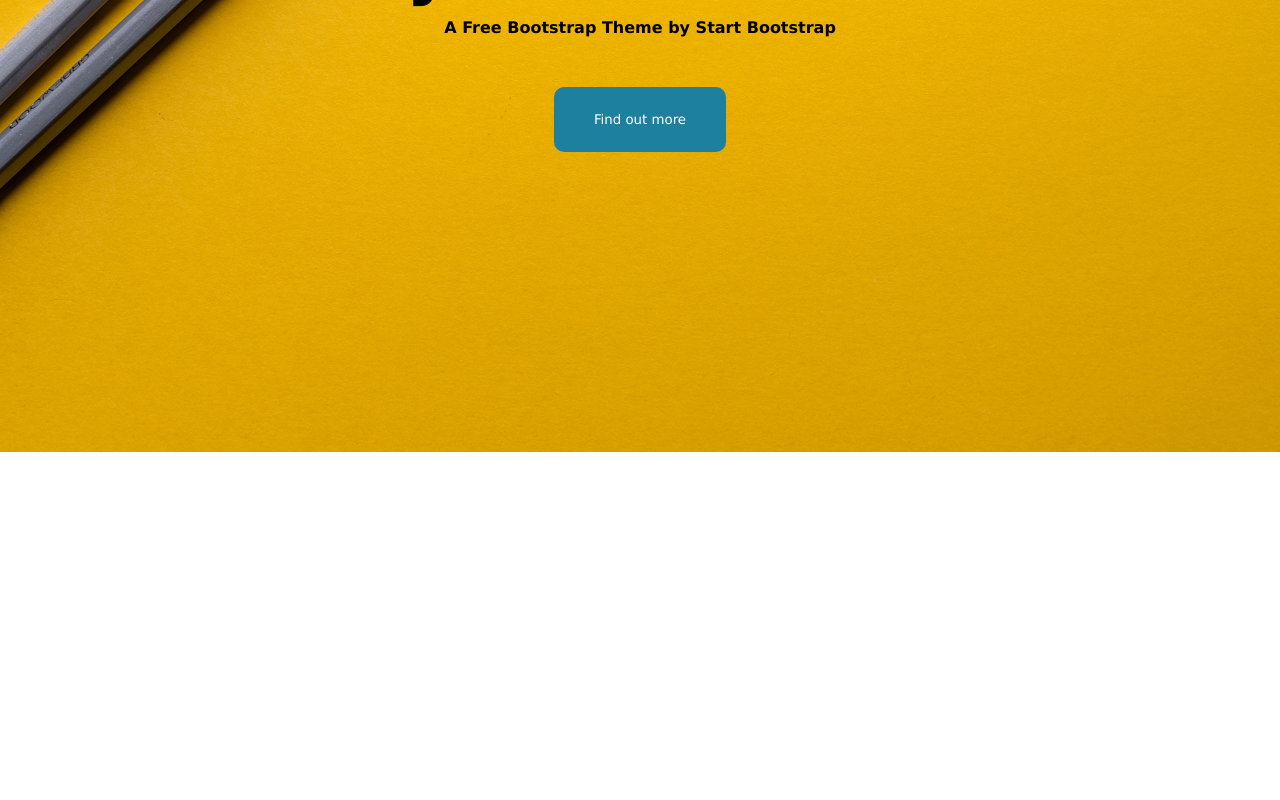
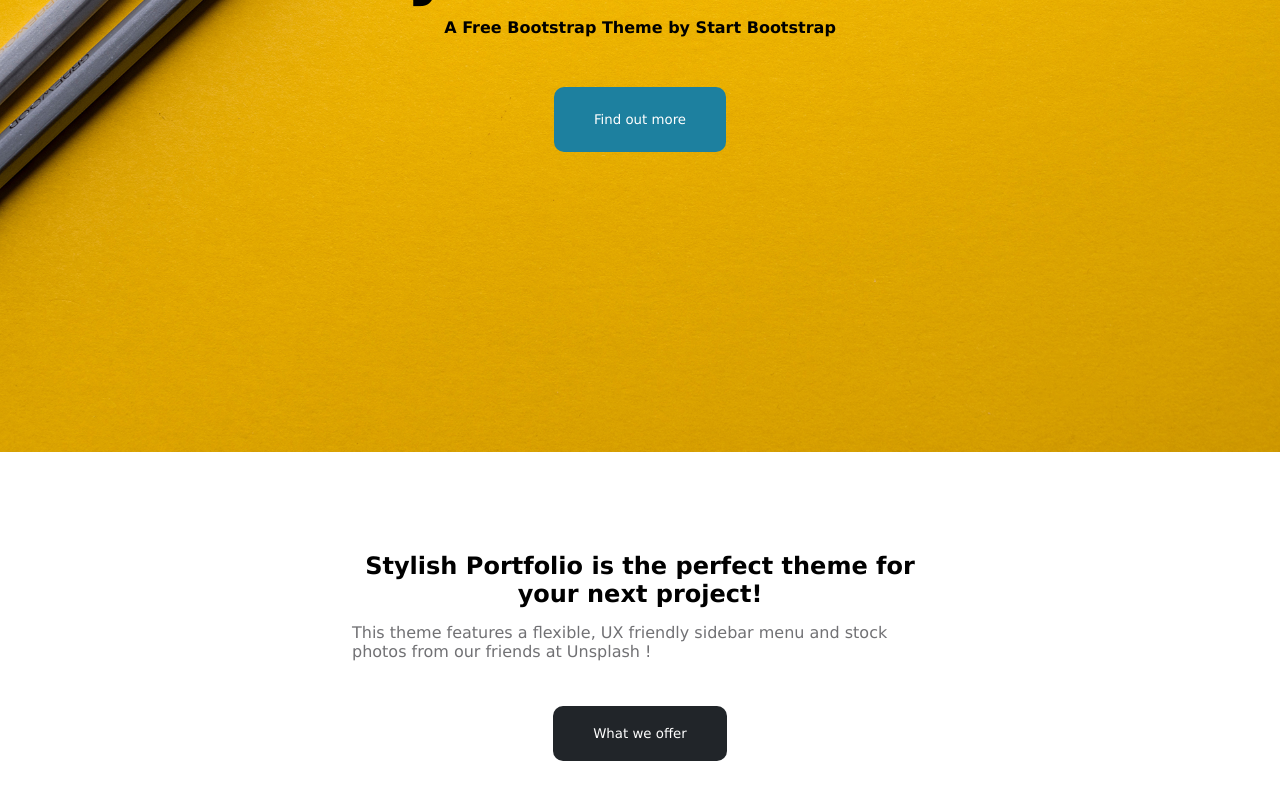
Before and after one commit to yaliyev/react-style-template, a React (Vite) app in the folder react-style-template-project/: page / in a window 1280 px wide. Shown: the part 384-1184 px from the top of the page. Before the commit the page ends 836 px from the top, so only its background shows below. Built offline with nearby package versions, Linux system fonts and the light colour scheme.

Commit message:
subheader has been completed

```diff
--- a/react-style-template-project/src/App.jsx
+++ b/react-style-template-project/src/App.jsx
@@ -2,6 +2,7 @@ import React from 'react'
 import { useState } from 'react'
 import Hero from './components/Hero'
 import "../src/styles/reset.css"
+import SubHero from './components/SubHero'
 
 function App() {
 
@@ -9,6 +10,7 @@ function App() {
   return (
     <>
       <Hero heroTitle={"Stylish Portfolio"} heroText={"A Free Bootstrap Theme by Start Bootstrap"} heroButtonText={"Find out more"} />
+      <SubHero subHeroTitle={"Stylish Portfolio is the perfect theme for your next project!"} subHeroText={"This theme features a flexible, UX friendly sidebar menu and stock photos from our friends at Unsplash !"}  subHeroButtonText="What we offer" />
     </>
   )
 }
--- /dev/null
+++ b/react-style-template-project/src/components/SubHero.jsx
@@ -0,0 +1,26 @@
+import React from 'react'
+import "../styles/subhero.css"
+
+const SubHero = ({subHeroTitle,subHeroText,subHeroButtonText}) => {
+  return (
+    <div className='subhero'>
+
+        <div className="subhero-box">
+             <div className="subhero-title">
+             {subHeroTitle}
+             </div>
+             <div className="subhero-elements">
+              <p>
+                {subHeroText}
+              </p>
+             </div>
+             <div className="subhero-button-box">
+                <button className='subhero-button'>{subHeroButtonText}</button>
+             </div>
+        </div>
+
+    </div>
+  )
+}
+
+export default SubHero
--- /dev/null
+++ b/react-style-template-project/src/styles/subhero.css
@@ -0,0 +1,51 @@
+.subhero{
+    width: 100%;
+    position: relative;
+    background-color: white;
+    padding-block: 100px;
+}
+.subhero-box{
+    width: 45%;
+    position: relative;
+    left: calc(50% - 22.5%);
+}
+.subhero-title{
+    font-size: 24px;
+    font-weight: 600;
+    text-align: center;
+}
+.subhero-elements{
+    margin-top: 15px;
+    color: rgb(113, 113, 116);
+}
+.subhero-button-box{
+    display: flex;
+    justify-content: center;
+}
+.subhero-button{
+    margin-top: 45px;
+    background-color: #212529;
+    color: white;
+    border: none;
+    border-radius: 10px;
+    padding: 20px 40px;
+    transition: 0.4s background-color;
+}
+.subhero-button:hover{
+    background-color: #313336;
+}
+@media screen and (max-width: 992px) {
+    .subhero-box{
+       width: 70%;
+       left: 15%;
+    }
+}
+@media screen and (max-width: 768px) {
+    .subhero-box{
+       width: 90%;
+       left: 7%;
+    }
+    .subhero-elements{
+        text-align: center;
+    }
+}
```
